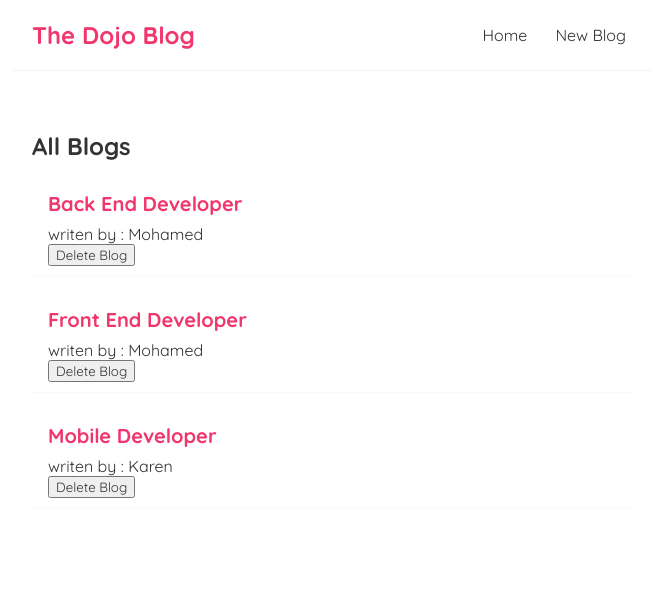
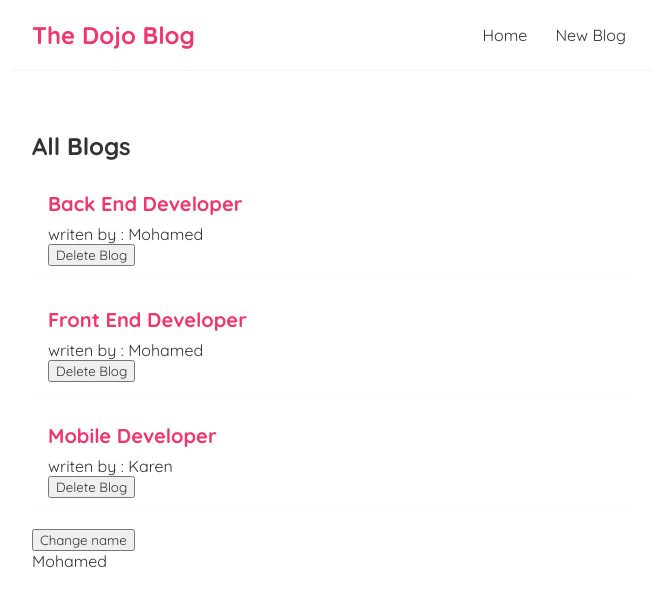
Before and after one commit to mohamedmonirshabana/babloBlog, a React (Create React App) app: page / in a window 1280 px wide. Shown: the top 606 px of the page, without its empty margins (308-964 px from the left). Built offline with nearby package versions, Linux system fonts and the light colour scheme.

Commit message:
add name to Array To Render useEffect if name change

```diff
--- a/src/Home.js
+++ b/src/Home.js
@@ -8,6 +8,8 @@
         {title: 'Mobile Developer', body: 'Loren sub...', author: 'Karen', id: 3 }
     ]);
 
+    const [name, setName] = useState('Mohamed');
+
     const handleDelete = (id) => {
         const newBlogs = blogs.filter(blog => blog.id !== id);
         setBlogs(newBlogs);
@@ -15,12 +17,14 @@
 
     useEffect(() => {
         console.log('use Effect ran');
-        console.log(blogs);
-    },[]);
+        console.log(name);
+    },[name]);
 
     return (
         <div className="home">
             <BlogList blogs={blogs} title="All Blogs" handleDelete={handleDelete} />
+            <button onClick={() => setName('Kim')}>Change name</button>
+            <p>{ name }</p>
         </div>
      );
 }
```
